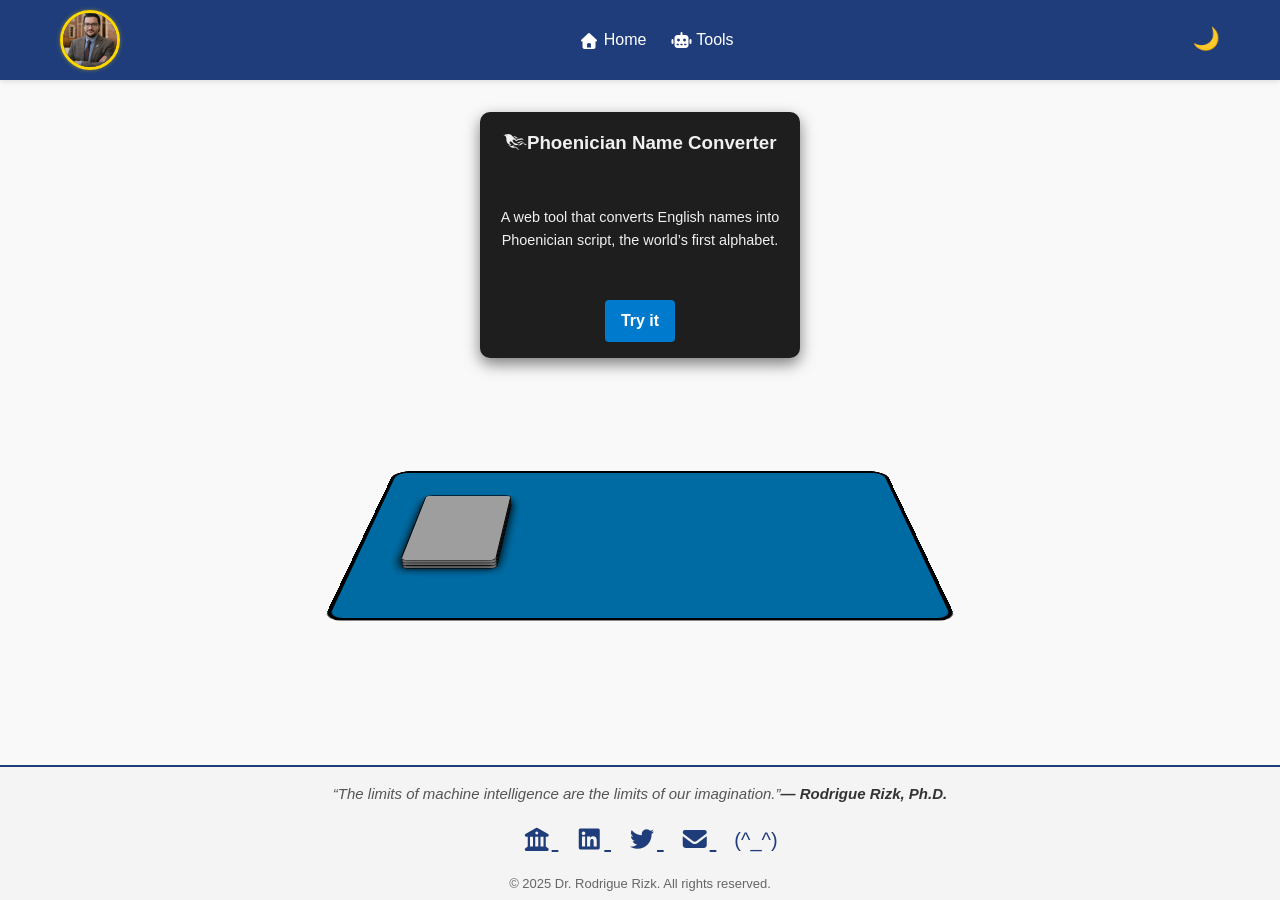
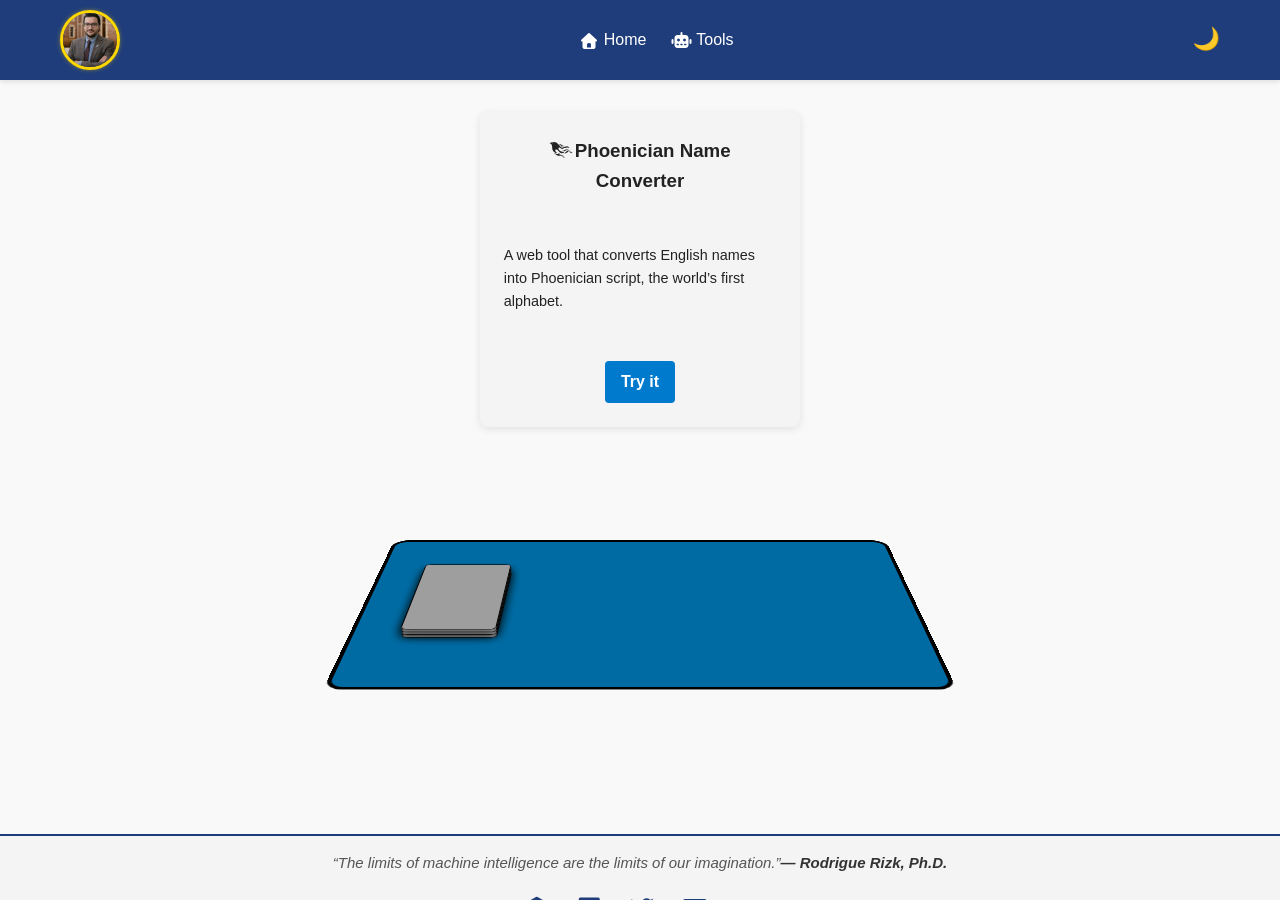
Before and after one commit to rodriguerizk/rodriguerizk.github.io, a Jekyll site: the page built from tools/index.html, in a window 1280 px wide and 900 px high. Built offline with Jekyll 4.4.1, drawn with Linux system fonts in a browser that asks for light colours; nearby versions of some CDN libraries; grey boxes are pictures that could not be loaded.

Commit message:
Update style.css

```diff
--- a/css/style.css
+++ b/css/style.css
@@ -1618,24 +1618,11 @@ body.dark .tool-btn:hover {
   gap: 2rem;
   justify-content: center;
 }
-/*
+
 .tool-card:hover i {
   transform: rotate(-10deg) scale(1.1);
 }
-*/
-
-/* Tool cards */
-.tool-card {
-  background-color: var(--card-bg, #1e1e1e);
-  color: var(--text-color, #f0f0f0);
-  padding: 1rem;
-  border-radius: 10px;
-  box-shadow: 0 6px 15px rgba(0, 0, 0, 0.5);
-  transition: transform 0.3s ease, box-shadow 0.3s ease;
-  text-align: center;
-}
-
-.tool-card:hover, .tool-card:focus {
-  transform: translateY(-5px);
-  box-shadow: 0 12px 25px rgba(0, 0, 0, 0.5);
-}
+
+.tool-card i {
+  margin-right: 2px;
+}
```
